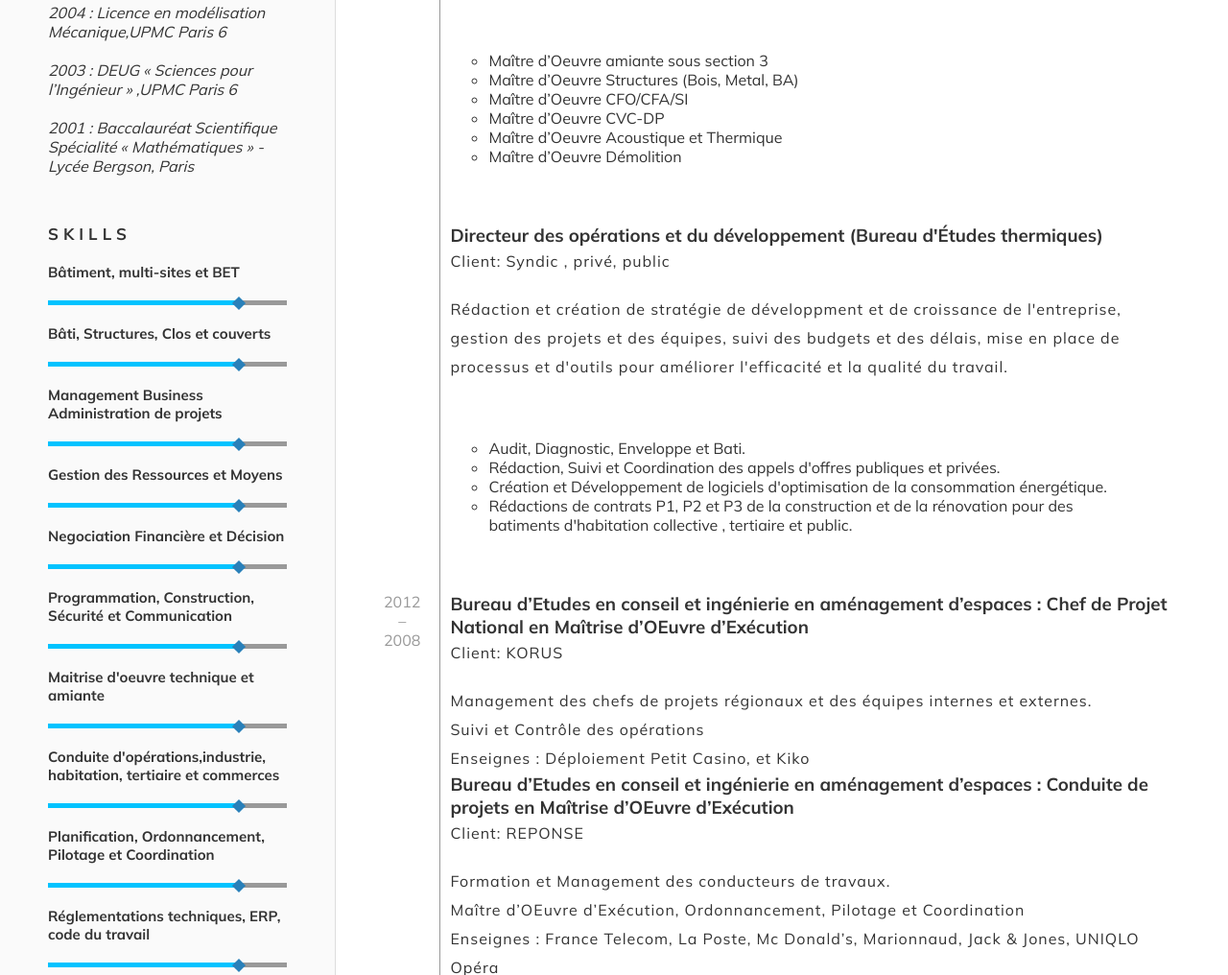
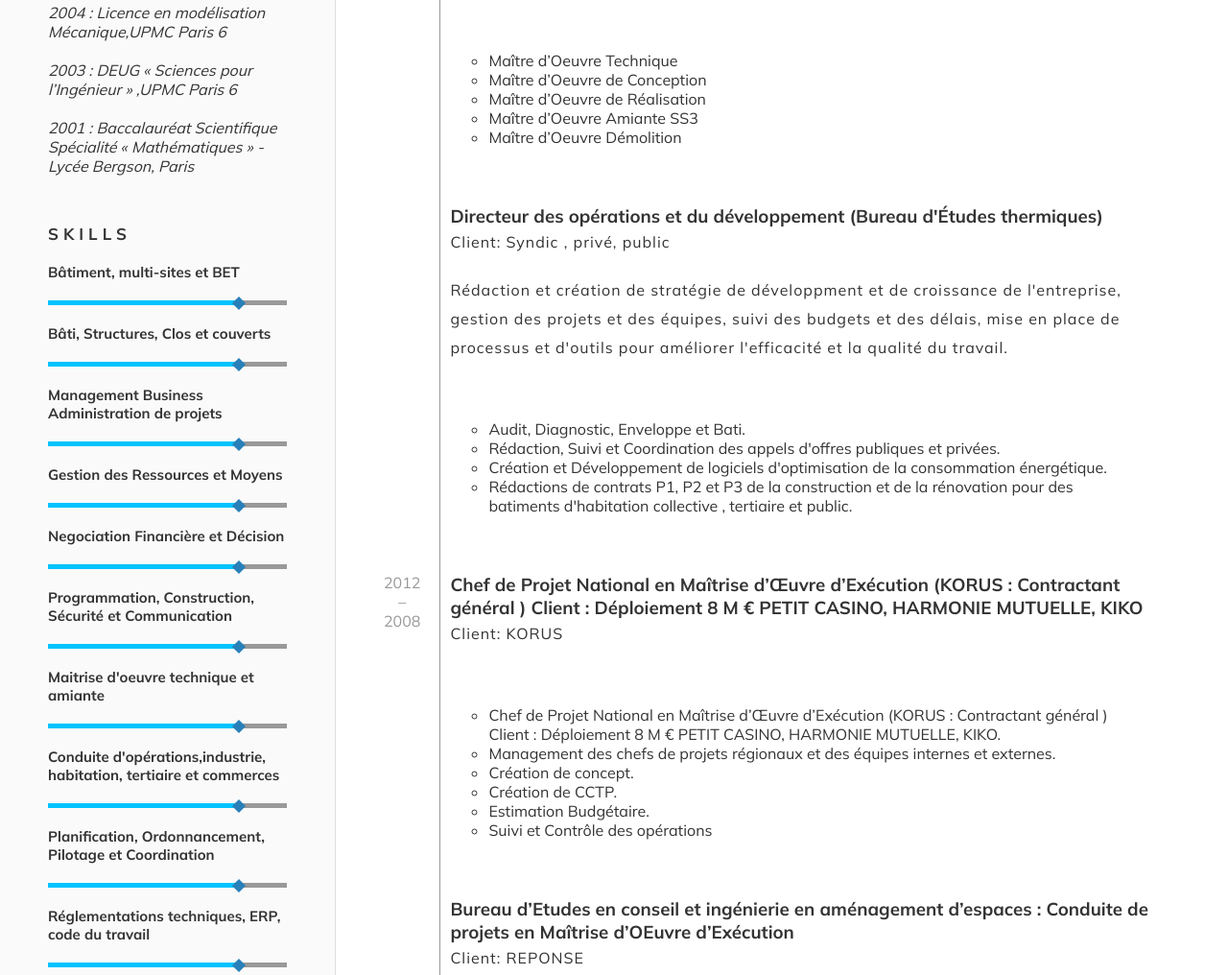
Before and after one commit to OumarDiagne/CV-Doudou, a website: page index.html in a window 1280 px wide. Shown: the part 1067-2083 px from the top of the page at 96% size. Drawn offline with Linux system fonts and the light colour scheme.

Commit message:
exp2 2 ajoutés

```diff
--- a/index.html
+++ b/index.html
@@ -287,11 +287,10 @@
               bibliothèque)
             </p>
             <ul>
-              <li>Maître d’Oeuvre amiante sous section 3</li>
-              <li>Maître d’Oeuvre Structures (Bois, Metal, BA)</li>
-              <li>Maître d’Oeuvre CFO/CFA/SI</li>
-              <li>Maître d’Oeuvre CVC-DP</li>
-              <li>Maître d’Oeuvre Acoustique et Thermique</li>
+              <li>Maître d’Oeuvre Technique</li>
+              <li>Maître d’Oeuvre de Conception</li>
+              <li>Maître d’Oeuvre de Réalisation</li>
+              <li>Maître d’Oeuvre Amiante SS3</li>
               <li>Maître d’Oeuvre Démolition</li>
             </ul>
 
@@ -334,17 +333,28 @@
 
           <div class="content">
             <h3>
-              Bureau d’Etudes en conseil et ingénierie en aménagement d’espaces
-              : Chef de Projet National en Maîtrise d’OEuvre d’Exécution
+              Chef de Projet National en Maîtrise d’Œuvre d’Exécution (KORUS :
+              Contractant général ) Client : Déploiement 8 M € PETIT CASINO,
+              HARMONIE MUTUELLE, KIKO
             </h3>
             <p class="text-hint mb-2">Client: KORUS</p>
 
-            <p>
-              Management des chefs de projets régionaux et des équipes internes
-              et externes.<br />
-              Suivi et Contrôle des opérations<br />
-              Enseignes : Déploiement Petit Casino, et Kiko
-            </p>
+            <ul>
+              <li>
+                Chef de Projet National en Maîtrise d’Œuvre d’Exécution (KORUS :
+                Contractant général ) Client : Déploiement 8 M € PETIT CASINO,
+                HARMONIE MUTUELLE, KIKO.
+              </li>
+
+              <li>
+                Management des chefs de projets régionaux et des équipes
+                internes et externes.
+              </li>
+              <li>Création de concept.</li>
+              <li>Création de CCTP.</li>
+              <li>Estimation Budgétaire.</li>
+              <li>Suivi et Contrôle des opérations</li>
+            </ul>
             <h3>
               Bureau d’Etudes en conseil et ingénierie en aménagement d’espaces
               : Conduite de projets en Maîtrise d’OEuvre d’Exécution
```
